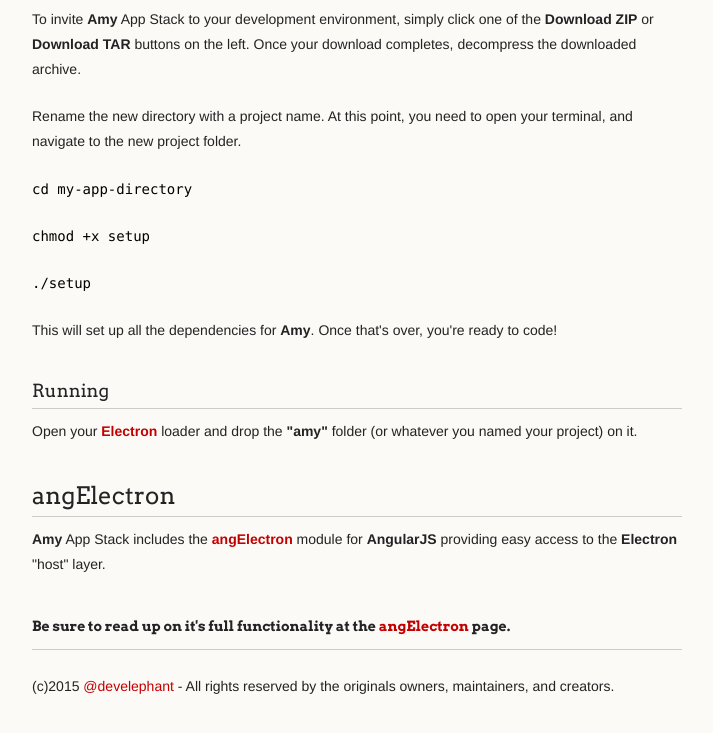
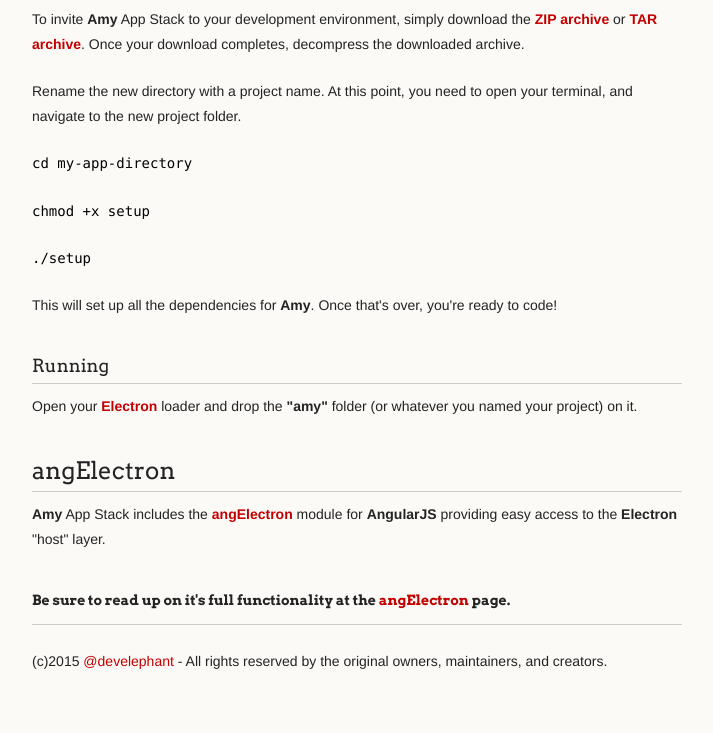
Before and after one commit to develephant/Amy, a plain HTML site: page index.html in a window 1280 px wide. Shown: the part 1460-2193 px from the top of the page, without its empty margins (278-991 px from the left). Drawn offline with Linux system fonts and the light colour scheme.

```diff
--- a/index.html
+++ b/index.html
@@ -96,7 +96,7 @@
 <a id="installing-amy" class="anchor" href="#installing-amy" aria-hidden="true"><span class="octicon octicon-link"></span></a>Installing <strong>Amy</strong>
 </h2>
 
-<p>To invite <strong>Amy</strong> App Stack to your development environment, simply click one of the <strong>Download ZIP</strong> or <strong>Download TAR</strong> buttons on the left. Once your download completes, decompress the downloaded archive.</p>
+<p>To invite <strong>Amy</strong> App Stack to your development environment, simply download the <a href="https://github.com/develephant/Amy/zipball/master"><strong>ZIP archive</strong></a> or <a href="https://github.com/develephant/Amy/tarball/master"><strong>TAR archive</strong></a>. Once your download completes, decompress the downloaded archive.</p>
 
 <p>Rename the new directory with a project name. At this point, you need to open your terminal, and navigate to the new project folder.</p>
 
@@ -124,7 +124,7 @@
 <hr>
 
 <p>(c)2015 <a href="https://github.com/develephant" class="user-mention">@develephant</a> -
-All rights reserved by the originals owners, maintainers, and creators.</p>
+All rights reserved by the original owners, maintainers, and creators.</p>
       </section>
       <footer>
         <p><small>Hosted on <a href="https://pages.github.com">GitHub Pages</a> using the Dinky theme</small></p>
```
Also changed, not shown: params.json (+1 -1 lines).
